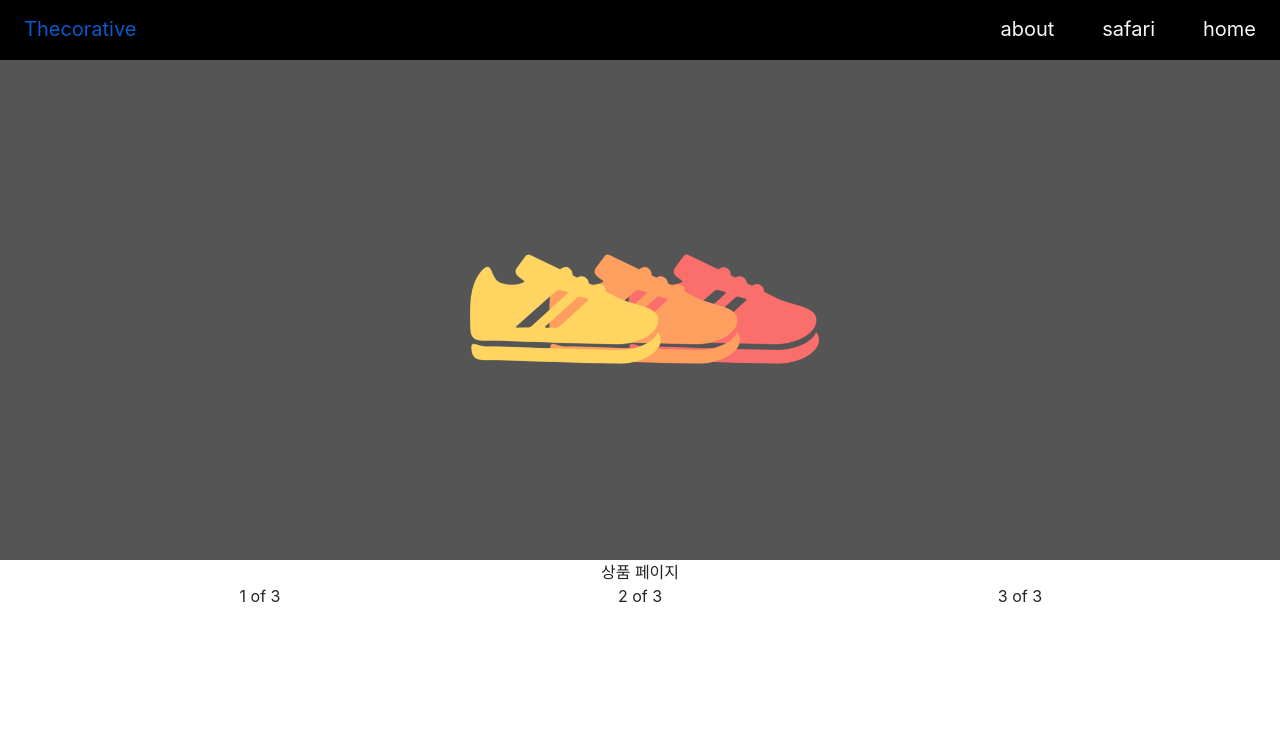
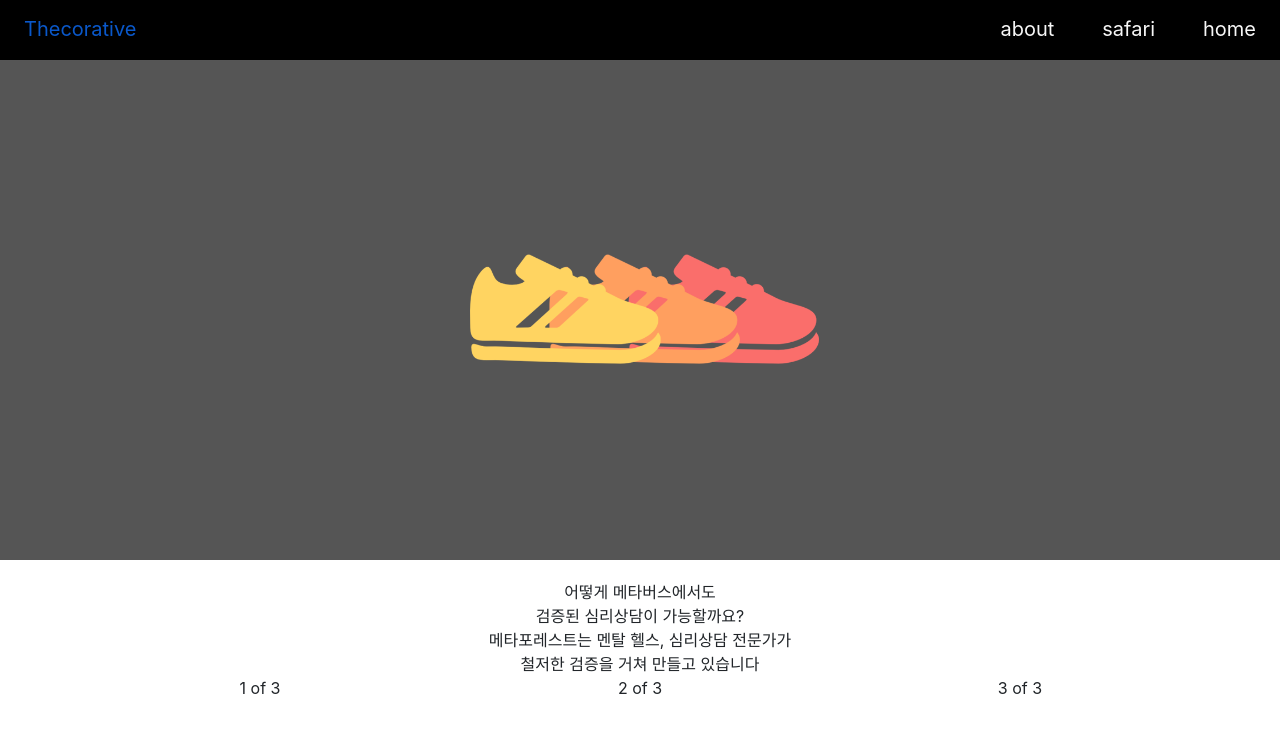
Before and after one commit to theco12/blogProject, a React (Create React App) app in the folder blog/: page / in a window 1280 px wide. Shown: the top 732 px of the page. Built offline with nearby package versions, Linux system fonts and the light colour scheme.

Commit message:
Update Shoes.js

```diff
--- a/blog/src/pages/Shoes.js
+++ b/blog/src/pages/Shoes.js
@@ -4,6 +4,14 @@ import Row from "react-bootstrap/Row";
 import Col from "react-bootstrap/Col";
 import data from "../data";
 import { useState } from "react";
+import styled from "styled-components";
+
+const Content = styled.div`
+  width: 100%;
+  max-width: 1440px;
+  height: 800px;
+  padding: 20px;
+`;
 
 const Shoes = () => {
   let [gift] = useState(data);
@@ -12,7 +20,16 @@ const Shoes = () => {
   return (
     <div>
       <div className="main-bg"></div>
-      <div>상품 페이지</div>
+
+      <Content>
+        <div>
+          어떻게 메타버스에서도 <br />
+          검증된 심리상담이 가능할까요?
+        </div>
+        <div>
+          메타포레스트는 멘탈 헬스, 심리상담 전문가가 <br />
+          철저한 검증을 거쳐 만들고 있습니다
+        </div>
 
         <Container>
           <Row>
@@ -21,6 +38,7 @@ const Shoes = () => {
             <Col>3 of 3</Col>
           </Row>
         </Container>
+      </Content>
     </div>
   );
 };
```
Lines whose indentation alone changed are shown as unchanged.
